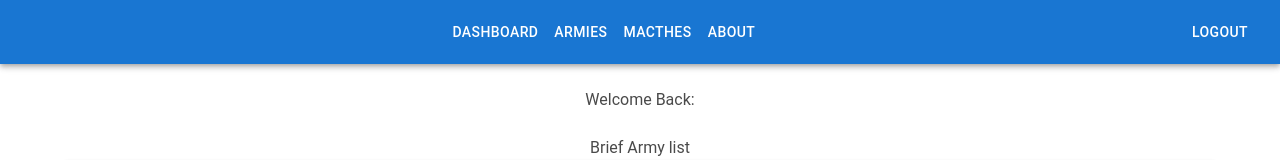
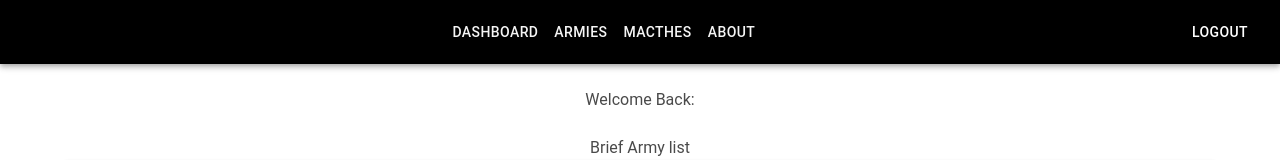
Before and after one commit to IvanMAlves/IODCapstone, a React (Create React App) app in the folder frontend/frontend-capstone/: page / in a window 1280 px wide. Shown: the top 160 px of the page. Built offline with nearby package versions, Linux system fonts and the light colour scheme; no server answers.

Commit message:
updated front end look

```diff
--- a/frontend/frontend-capstone/src/App.css
+++ b/frontend/frontend-capstone/src/App.css
@@ -1,6 +1,10 @@
 *{
   text-align: center;
   font-family: 'Roboto', sans-serif;
+}
+
+.nav-bar{
+  background-color: black;
 }
 
 .list-opponent{
--- a/frontend/frontend-capstone/src/components/Navbar.js
+++ b/frontend/frontend-capstone/src/components/Navbar.js
@@ -15,7 +15,7 @@ const Navbar = () => {
   const Logout = async () => {
     try {
       await axios.post("http://localhost:8000/users/logout");
-      navigate("/register");
+      navigate("/login");
     } catch (error) {
       console.log(error);
     }
@@ -56,8 +56,8 @@ const Navbar = () => {
   return (
     <Box sx={{ flexGrow: 1 }}>
     <AppBar position="static">
-      <Toolbar>
-        <Typography variant="h6" component="div" sx={{ flexGrow: 1 }}>
+      <Toolbar className="nav-bar">
+        <Typography color="whitesmoke" variant="h6" component="div" sx={{ flexGrow: 1 }}>
         <Button onClick={Dashboard} color="inherit">Dashboard</Button>
         <Button onClick={Armies} color="inherit">Armies</Button>
         <Button onClick={Matches} color="inherit">Macthes</Button>
```
